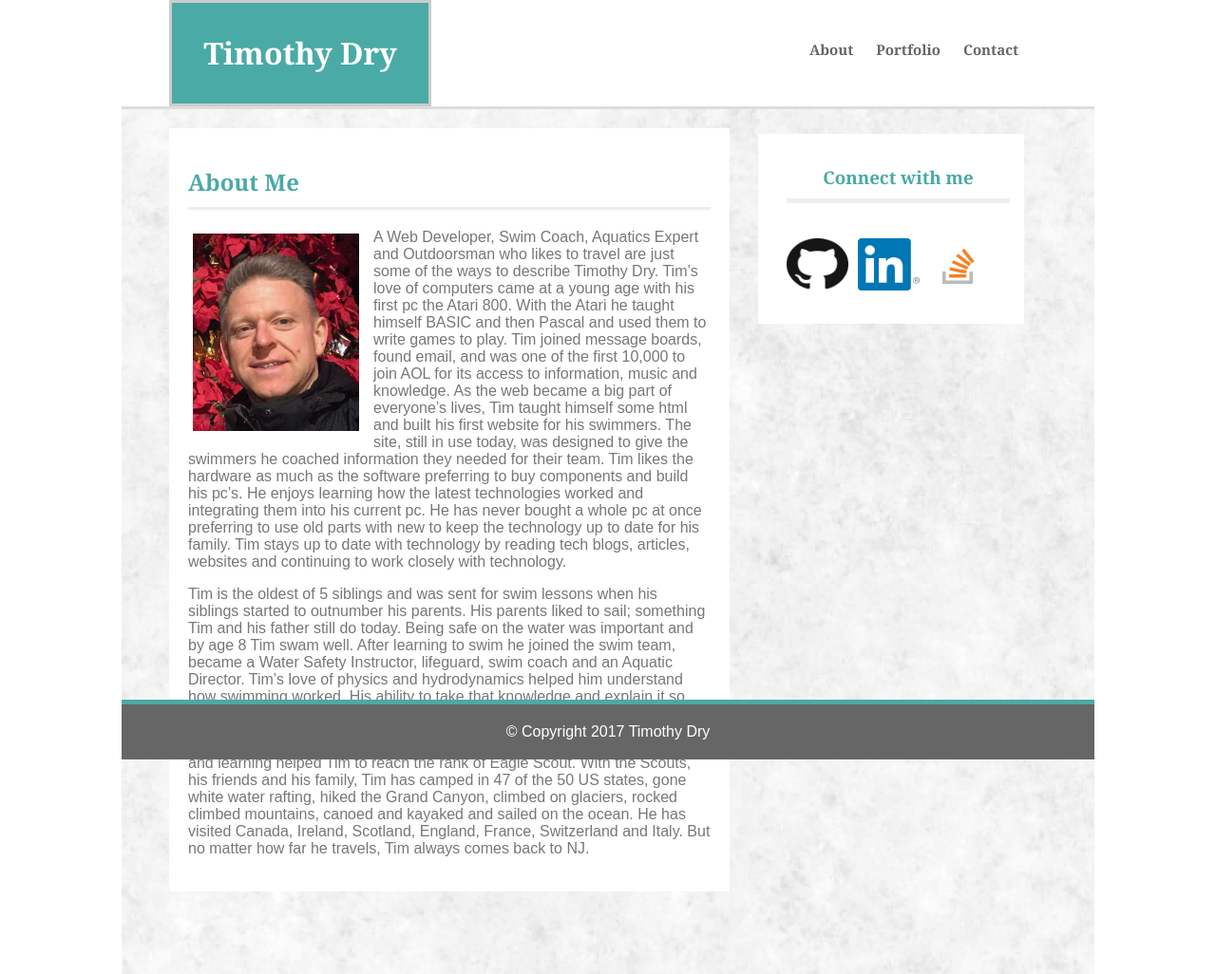
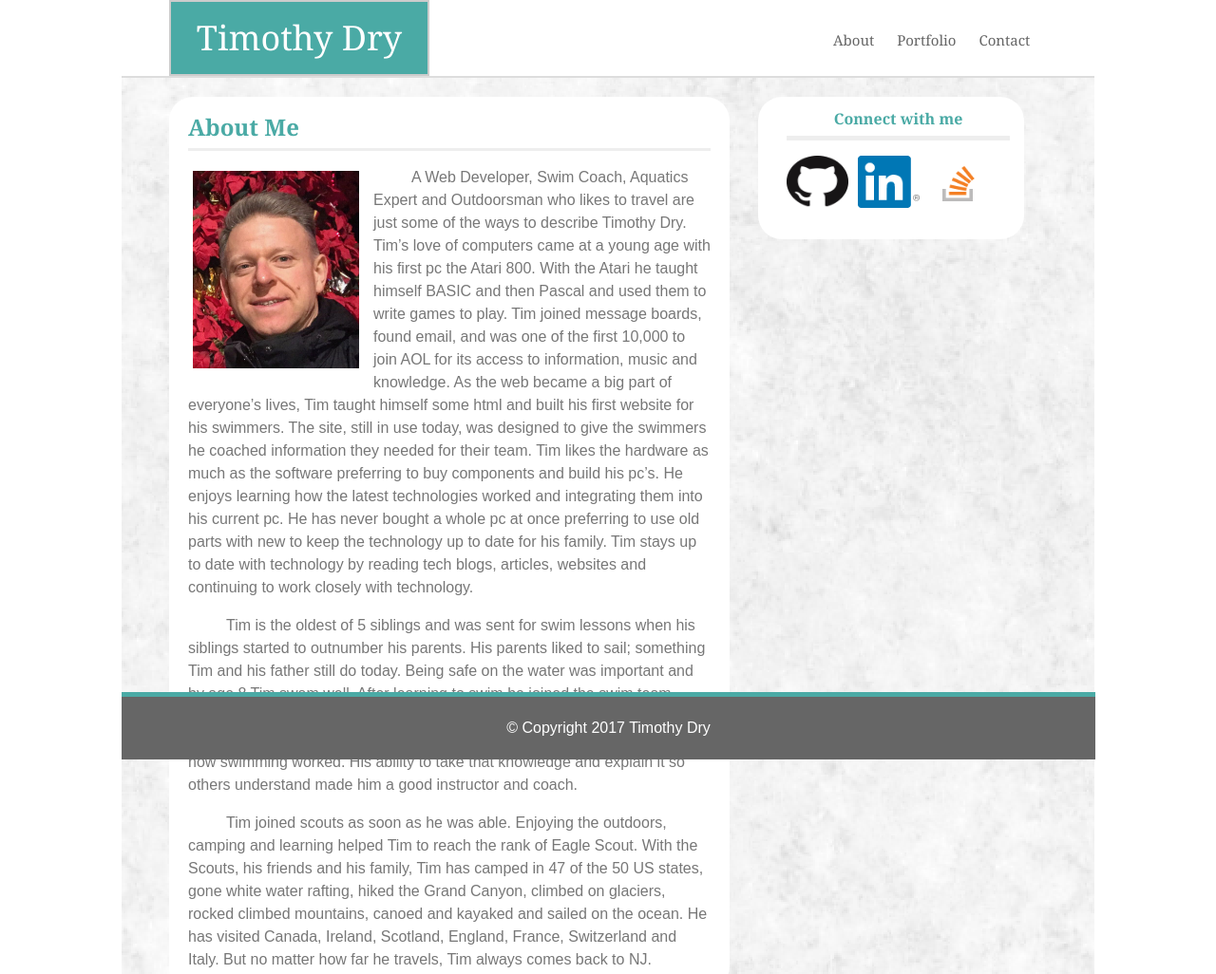
Before and after one commit to dryguy99/Basic-Portfolio, a plain HTML site: page index.html in a window 1280 px wide. Shown: the top 1026 px of the page at 95% size. Drawn offline with Linux system fonts and the light colour scheme.

Commit message:
linked reset.css and updated some styling to compensate. Added rounded corners for aesthetics

```diff
--- a/assets/css/style.css
+++ b/assets/css/style.css
@@ -13,6 +13,8 @@ a {
 }
 h1 {
 	font-family: Georgia, Times, serif;
+	font-size: 36px;
+	padding: 10px;
 	color:white;
 }
 
@@ -28,6 +30,7 @@ h2, h3, h4, h5 {
 	padding-right: 20px;
 	border-top-style: solid;
 	border-top-color: #dddddd;
+	border-top-width: 2px;
 }
 #name {
 	float: left;
@@ -37,6 +40,7 @@ h2, h3, h4, h5 {
 	color: white;
 	text-align: center;
 	border-style: solid;
+	border-width: 2px;
 	border-color: #cccccc;
 	width: 250px;
 	top: 0px;
@@ -45,7 +49,8 @@ h2, h3, h4, h5 {
 #pages {
 	float: right;
 	width: 250px;
-	margin-right: 30px;
+	margin-top: 10px;
+	margin-right: 5px;
 	padding: 20px;
 	color: #eee;
 	font-size: 15px;
@@ -54,9 +59,7 @@ h2, h3, h4, h5 {
 #p1 {
 	padding-left: 20px;
 }
-section {
 
-}
 h2 {
 	padding-bottom: 10px;
 	border-bottom-style: solid;
@@ -64,6 +67,10 @@ h2 {
 	border-bottom-width: 3px;
 	font-size: 24px;
 	color: #4aaaa5;
+	font-weight: bold;
+}
+h3 {
+	font-weight: bold;
 }
 #portrait {
 	width: 175px;
@@ -71,6 +78,7 @@ h2 {
 .wrapper {
 	overflow: auto;
 	position: relative;
+	border-radius: 25px;
 	padding: 20px;
 	background: #fff;
 	margin: 0px 20px 20px 50px;
@@ -83,6 +91,7 @@ div > img {
 }
 #wrapper {
 	position: relative;
+	border-radius: 25px;
 	padding: 20px;
 	background: #fff;
 	margin: 0px 20px 20px 50px;
@@ -95,6 +104,7 @@ div > img {
 	clear: both;
 	margin: 0px;
 	padding: 0px;
+	height: 125px;
 }
 img {
 	padding-right: 10px;
@@ -151,6 +161,10 @@ img {
 .link2 > a {
 	color: white;
 }
+p {
+	text-indent: 40px;
+	line-height: 1.5;
+}
 input[name=username] {
 	background-image: url('../images/johnsmith.png');
 	background-position: 5px 10px;
@@ -190,33 +204,36 @@ textarea {
 }
 .contacts {
 	position: relative;
+	border-radius: 25px;
 	background: white;
 	text-align: center;
 	padding: 15px 15px 15px 30px;
 	width: 235px;
-	height: 170px;
-	top: -798px;
+	height: 120px;
+	top: -941px;
 	left: 670px;
 }
 
 #contacts {
 	position: relative;
+	border-radius: 25px;
 	background: white;
 	text-align: center;
 	padding: 15px 15px 15px 30px;
 	width: 235px;
-	height: 170px;
-	top: -695px;
+	height: 120px;
+	top: -570px;
 	left: 670px;
 }
 #contacts1 {
 	position: relative;
+	border-radius: 25px;
 	background: white;
 	text-align: center;
 	padding: 15px 15px 15px 30px;
 	width: 235px;
-	height: 170px;
-	top: -718px;
+	height: 120px;
+	top: -648px;
 	left: 670px;
 }
 h3 {
@@ -229,10 +246,10 @@ h3 {
 .footer {
 	position: fixed;
 	bottom: 0px;
-	width: 984px;
+	width: 975px;
 	background: #666666;
 	text-align: center;
-	padding: 20px;
+	padding: 25px;
 	border-top-style: solid;
 	border-top-color: #4aaaa5;
 	border-top-width: 5px;
--- a/index.html
+++ b/index.html
@@ -4,6 +4,7 @@
 <head>
 	<meta charset="UTF-8">
 	<title>Timothy Dry's Portfolio</title>
+	<link rel="stylesheet" type="text/css" href="assets/css/reset.css">
 	<link rel="stylesheet" type="text/css" href="assets/css/style.css">
 
 </head>
@@ -29,10 +30,11 @@
 			<div class="wrapper">
 
 				<h2>About Me</h2>
+				<br>
 				<img id="portrait" src="assets/images/timothy-dry.png" alt="Timothy Dry">
-				<p>A Web Developer, Swim Coach, Aquatics Expert and Outdoorsman who likes to travel are just some of the ways to describe Timothy Dry.  Tim’s love of computers came at a young age with his first pc the Atari 800.  With the Atari he taught himself BASIC and then Pascal and used them to write games to play.  Tim joined message boards, found email, and was one of the first 10,000 to join AOL for its access to information, music and knowledge.  As the web became a big part of everyone’s lives, Tim taught himself some html and built his first website for his swimmers.  The site, still in use today, was designed to  give the swimmers he coached information they needed for their team.  Tim likes the hardware as much as the software preferring to buy components and build his pc’s.  He enjoys learning how the latest technologies worked and integrating them into his current pc.  He has never bought a whole pc at once preferring to use old parts with new to keep the technology up to date for his family. Tim stays up to date with technology by reading tech blogs, articles, websites and continuing to work closely with technology.</p>
+				<p>A Web Developer, Swim Coach, Aquatics Expert and Outdoorsman who likes to travel are just some of the ways to describe Timothy Dry.  Tim’s love of computers came at a young age with his first pc the Atari 800.  With the Atari he taught himself BASIC and then Pascal and used them to write games to play.  Tim joined message boards, found email, and was one of the first 10,000 to join AOL for its access to information, music and knowledge.  As the web became a big part of everyone’s lives, Tim taught himself some html and built his first website for his swimmers.  The site, still in use today, was designed to  give the swimmers he coached information they needed for their team.  Tim likes the hardware as much as the software preferring to buy components and build his pc’s.  He enjoys learning how the latest technologies worked and integrating them into his current pc.  He has never bought a whole pc at once preferring to use old parts with new to keep the technology up to date for his family. Tim stays up to date with technology by reading tech blogs, articles, websites and continuing to work closely with technology.</p><br>
 
-				<p>	Tim is the oldest of 5 siblings and was sent for swim lessons when his siblings started to outnumber his parents.  His parents liked to sail; something Tim and his father still do today. Being safe on the water was important and by age 8 Tim swam well.  After learning to swim he joined the swim team, became a Water Safety Instructor, lifeguard, swim coach and an Aquatic Director.  Tim’s love of physics and hydrodynamics helped him understand how swimming worked.  His ability to take that knowledge and explain it so others understand made him a good instructor and coach.</p>
+				<p>	Tim is the oldest of 5 siblings and was sent for swim lessons when his siblings started to outnumber his parents.  His parents liked to sail; something Tim and his father still do today. Being safe on the water was important and by age 8 Tim swam well.  After learning to swim he joined the swim team, became a Water Safety Instructor, lifeguard, swim coach and an Aquatic Director.  Tim’s love of physics and hydrodynamics helped him understand how swimming worked.  His ability to take that knowledge and explain it so others understand made him a good instructor and coach.</p><br>
 
 				<p>Tim joined scouts as soon as he was able.  Enjoying the outdoors, camping and learning helped Tim to reach the rank of Eagle Scout.  With the Scouts, his friends and his family, Tim has camped in 47 of the 50 US states, gone white water rafting, hiked the Grand Canyon, climbed on glaciers, rocked climbed mountains, canoed and kayaked and sailed on the ocean.  He has visited Canada, Ireland, Scotland, England, France, Switzerland and Italy.  But no matter how far he travels, Tim always comes back to NJ.</p>
 			</div>
@@ -40,13 +42,13 @@
 
 			<div class="contacts">
 				<h3>Connect with me</h3><br>
-				<a href="https://github.com/dryguy99?tab=repositories">
-				<img src="assets/images/GitHub-Mark-64px.png" width="65px" height="55px" alt="Github.com"></a>
-				<a href="https://www.linkedin.com/in/timothy-dry-5351b719"><img  src="assets/images/linkedin.png" width="65px" height="55px" alt="Linkedin.com">
-				</a>
-				<a href="http://stackoverflow.com/users/7416751/tim?tab=profile">
-				<img src="assets/images/stack.png" width="65px" height="60px" alt="stackoverflow.com">
-				</a>
+				<ul>
+					<li><a href="https://github.com/dryguy99?tab=repositories" target="_blank">
+					<img src="assets/images/GitHub-Mark-64px.png" width="65px" height="55px" alt="Github.com"></a></li>
+					<li><a href="https://www.linkedin.com/in/timothy-dry-5351b719" target="_blank"><img  src="assets/images/linkedin.png" width="65px" height="55px" alt="Linkedin.com"></a></li>
+					<li><a href="http://stackoverflow.com/users/7416751/tim?tab=profile" target="_blank">
+					<img src="assets/images/stack.png" width="65px" height="60px" alt="stackoverflow.com"></a></li>
+				</ul>
 			</div>
 		</div>
 
```
Also changed, not shown: contact.html (+8 -7 lines), portfolio.html (+9 -7 lines).
